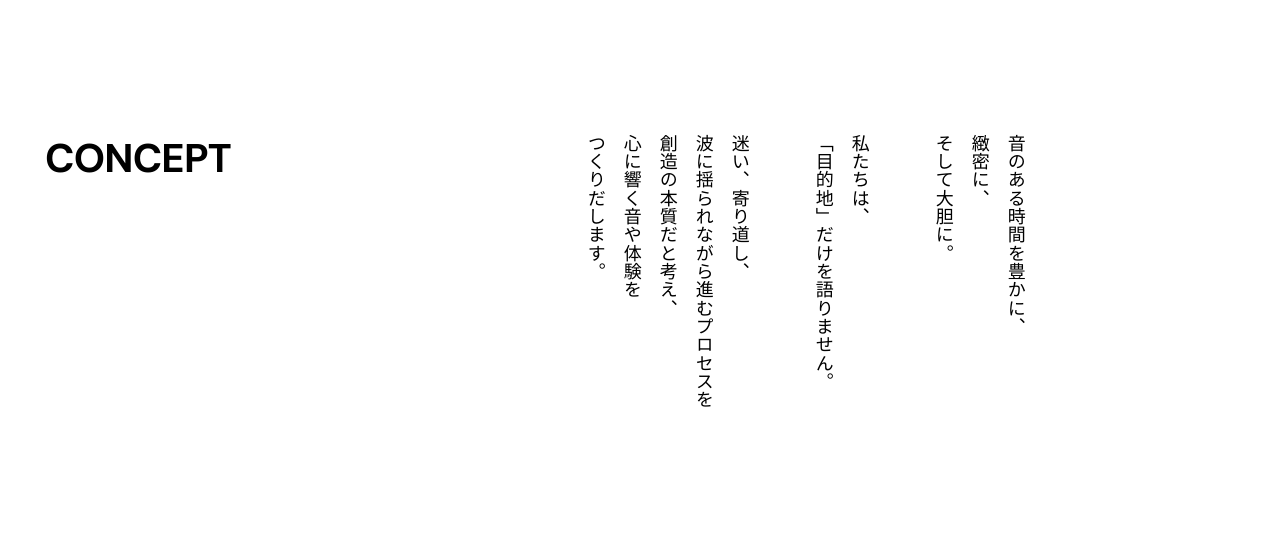
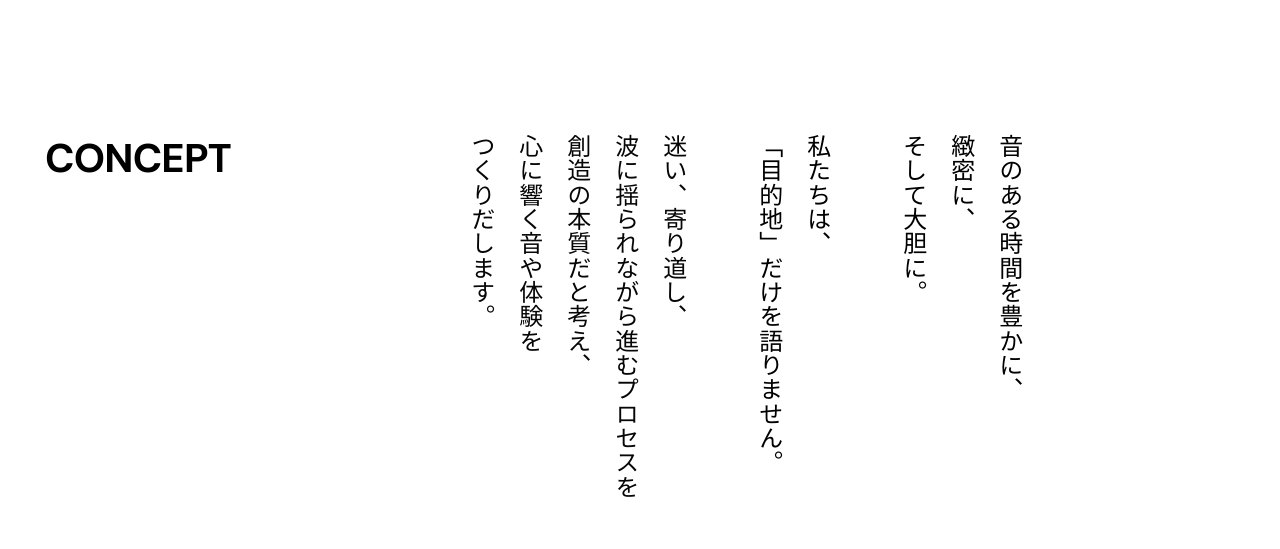
Before and after one commit to tttttahiti/WAVEComp, a Next.js app: page / in a window 1280 px wide. Shown: the part 820-1369 px from the top of the page. Built offline with nearby package versions, Linux system fonts and the light colour scheme; no server answers.

Commit message:
fix: アニメーション調整

```diff
--- a/src/components/Concept.tsx
+++ b/src/components/Concept.tsx
@@ -19,7 +19,7 @@ const paragraphs: string[][] = [
   ],
 ];
 
-const FADE_BASE = "transition-opacity duration-1000 ease-out";
+const FADE_BASE = "transition-opacity duration-[4500ms] ease-out";
 
 export function Concept({
   className = "",
@@ -59,7 +59,7 @@ export function Concept({
             </h2>
 
           <div
-            className={`flex-1 max-w-full font-jp font-medium leading-[1.2] text-[11pt] md:text-[18px]`}
+            className={`flex-1 max-w-full font-jp font-medium leading-[1.2] text-[11pt] md:text-[14pt] lg:text-[18pt]`}
               style={{
                 writingMode: "vertical-rl",
                 textOrientation: "mixed",
@@ -74,7 +74,7 @@ export function Concept({
                     : ""
                 }`}
                 style={{
-                  transitionDelay: isVisible ? `${pIndex * 500}ms` : "0ms",
+                  transitionDelay: isVisible ? `${pIndex * 1000}ms` : "0ms",
                   opacity: isVisible ? 1 : 0,
                 }}
               >
```
